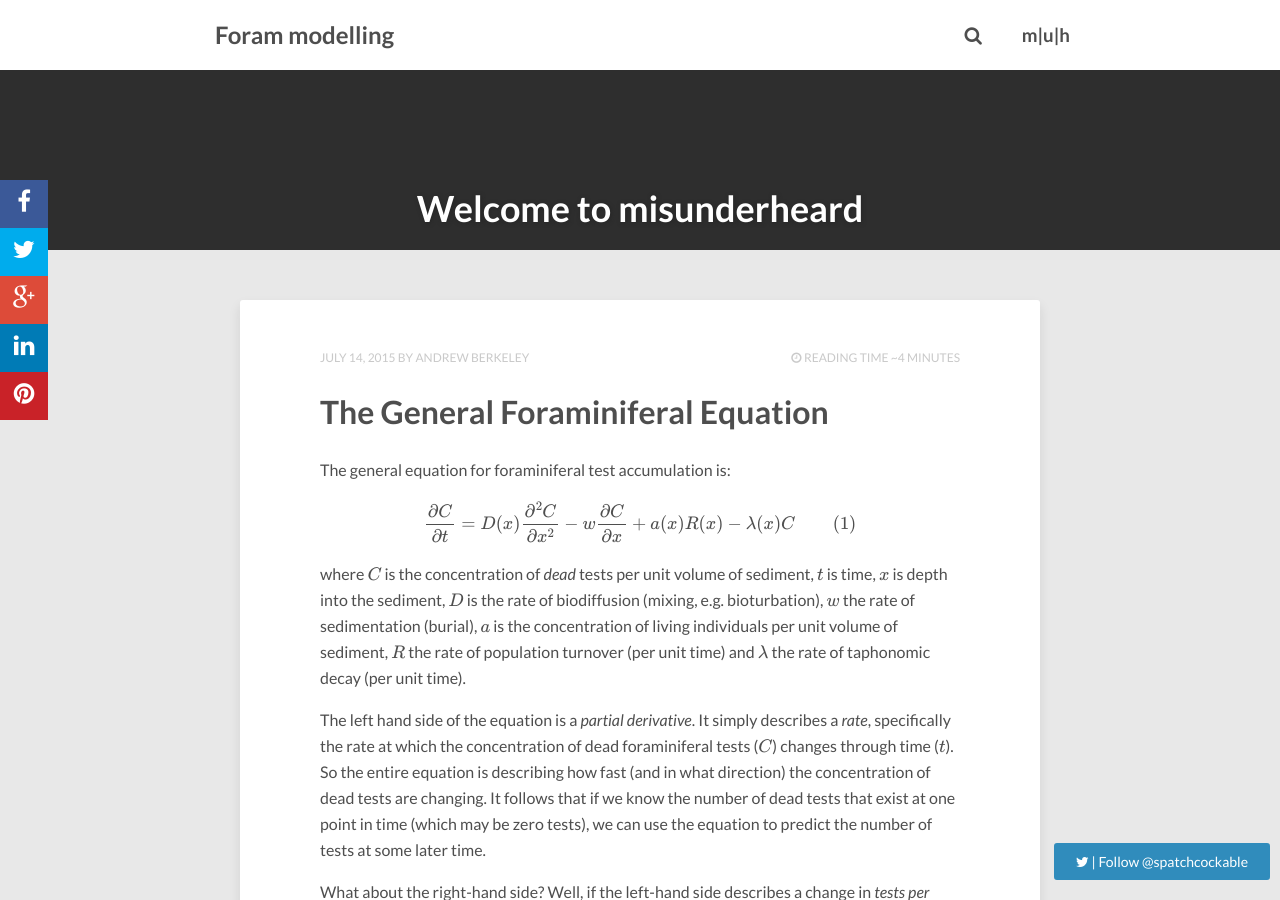
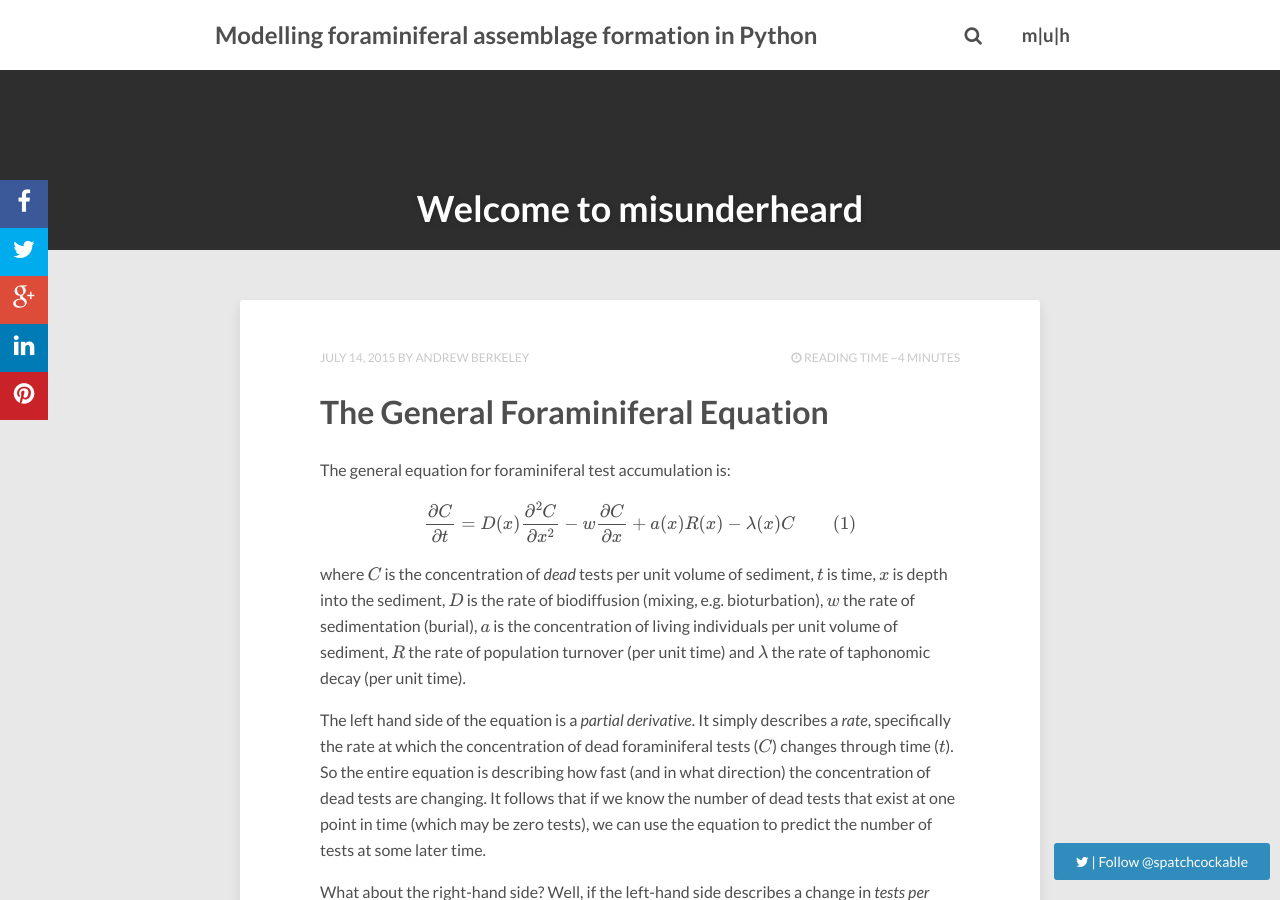
Before and after one commit to spatchcock/foram_python, a Jekyll site: the page built from index.html, in a window 1280 px wide and 900 px high. Built offline with Jekyll 4.4.1, drawn with Linux system fonts in a browser that asks for light colours; nearby versions of some CDN libraries; formulas are drawn with MathJax 3; the list of posts is cut into pages by our own code; comment, search, counter and statistics services are not loaded; some of the changed lines change nothing that is shown.

Commit message:
fix abs link to parent site

```diff
--- a/_config.yml
+++ b/_config.yml
@@ -1,4 +1,4 @@
-title:            Foram modelling
+title:            Modelling foraminiferal assemblage formation in Python
 description:      How to model the formation of foraminiferal assemblages in Python.
 disqus_shortname: forampython
 reading_time:     true
@@ -12,14 +12,14 @@
 
 menu:
   - title: 'm|u|h'
-    url: '/'
+    url: 'http://spatchcock.github.io/'
 
 # Owner/author information
 owner:
   name:           Andrew Berkeley
   site:           http://spatchcock.github.io
   avatar:         images/avatar.jpg
-  bio:            "Your bio goes here."
+  bio:
   email:          andrew.berkeley.is@googlemail.com
   # Social networking links used in footer. Update and remove as you like.
   twitter: spatchcockable
```
